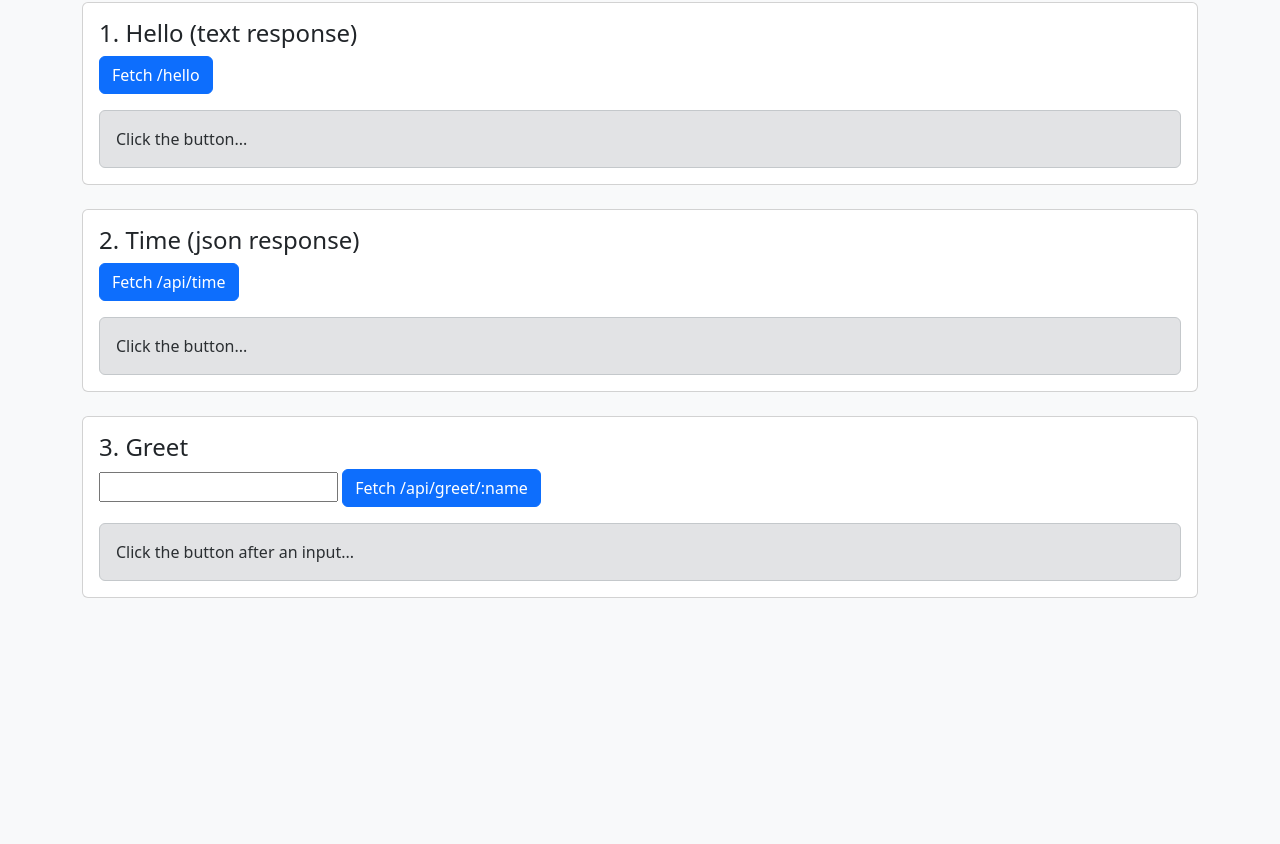
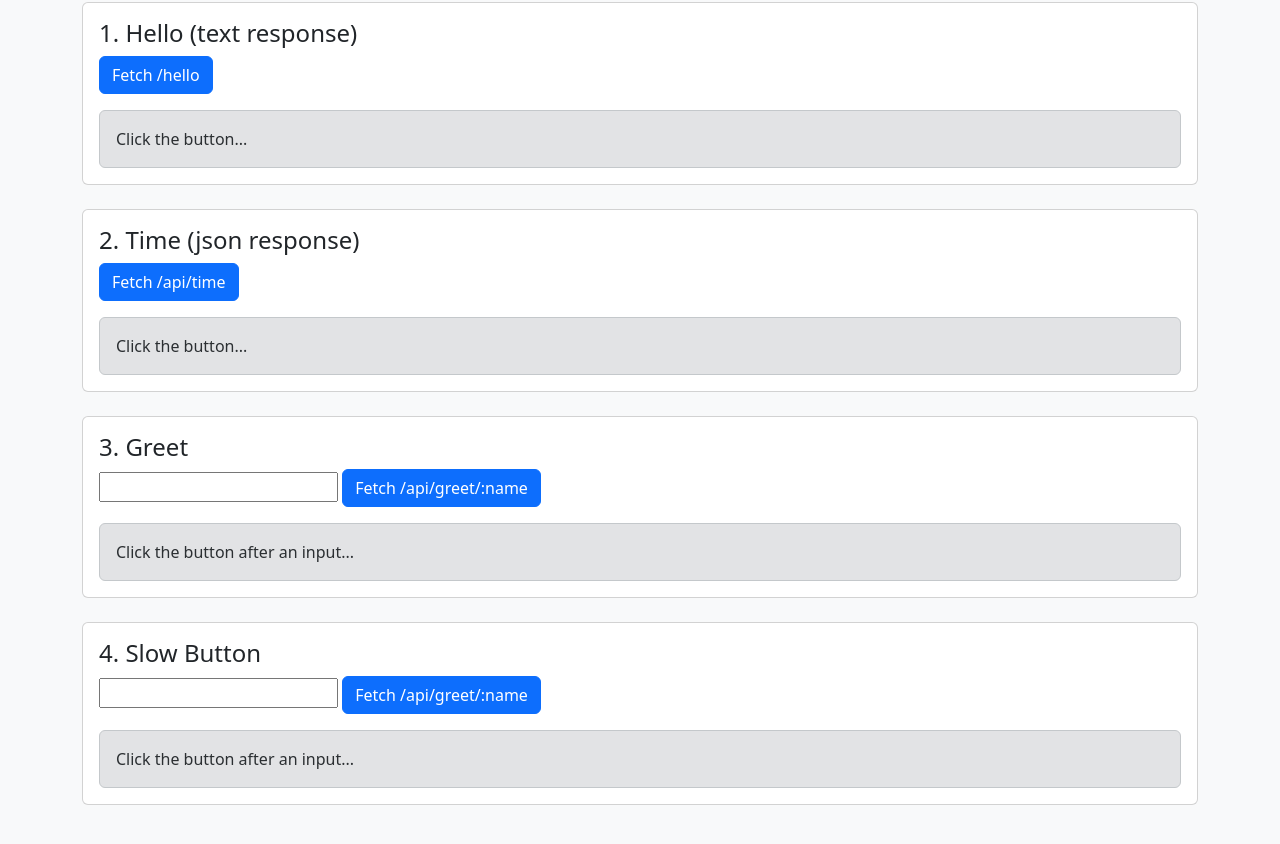
Before and after one commit to melliemais/melliemais.server.io, a website: page fetch-lab/public/index.html in a window 1280 px wide. Shown: the part 94-938 px from the top of the page. Before the commit the page ends 800 px from the top, so only its background shows below. Drawn offline with nearby package versions, Linux system fonts and the light colour scheme.

Commit message:
added a button

```diff
--- a/fetch-lab/public/index.html
+++ b/fetch-lab/public/index.html
@@ -50,6 +50,19 @@
         Fetch /api/greet/:name
       </button>
       <div id="greet-result" class="alert alert-secondary mt-3 mb-0" role="alert">
+        Click the button after an input...
+      </div>
+    </div>
+  </section>
+
+<section id="slow-btn" class="card mb-4">
+    <div class="card-body">
+      <h2 class="h4">4. Slow Button</h2>
+      <input id="slow-btn">
+      <button id="slow-btn" class="btn btn-primary">
+        Fetch /api/greet/:name
+      </button>
+      <div id="slow-result" class="alert alert-secondary mt-3 mb-0" role="alert">
         Click the button after an input...
       </div>
     </div>
```
